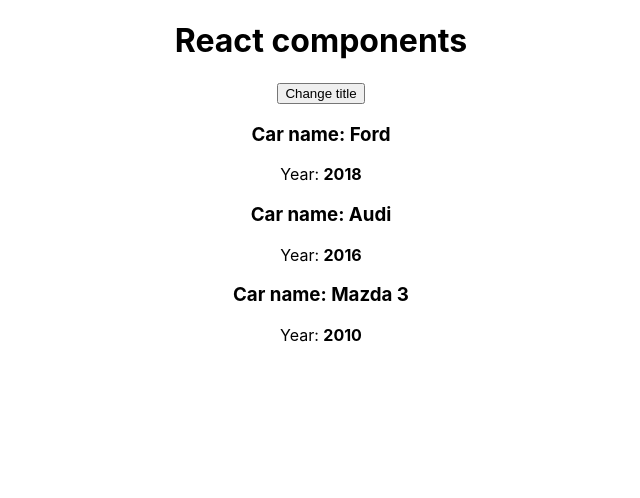
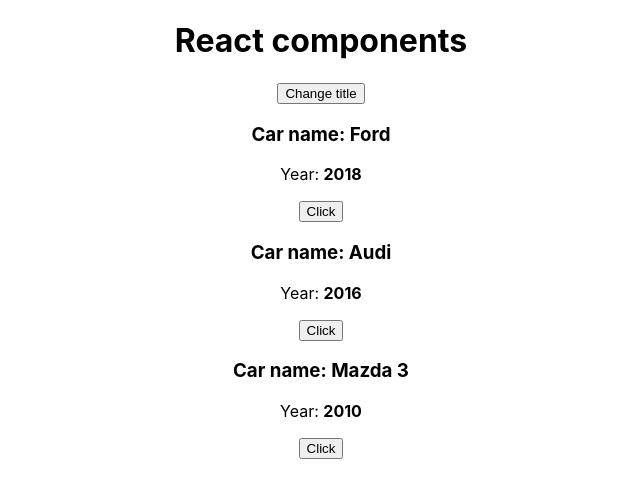
Before and after one commit to LyaFouks/React, a React (Create React App) app in the folder react-theory/: page / in a window 1280 px wide. Shown: the top 498 px of the page, without its empty margins (319-959 px from the left). Built offline with nearby package versions, Linux system fonts and the light colour scheme.

Commit message:
Passing Parameters to Function

```diff
--- a/react-theory/src/App.js
+++ b/react-theory/src/App.js
@@ -13,12 +13,7 @@
         pageTitle: 'React components'
     }
 
-    changeTitleHandler = () => {
-
-        const oldTitle = this.state.pageTitle
-
-        const newTitle = oldTitle + ' (changed)'
-
+    changeTitleHandler = (newTitle) => {
         this.setState({
             pageTitle: newTitle
         })
@@ -39,11 +34,26 @@
             <div style={divStyle}>
                 <h1>{this.state.pageTitle}</h1>
 
-                <button onClick={this.changeTitleHandler}>Change title</button>
+                <button onClick={this.changeTitleHandler.bind(this,
+                    'Changed!')}>
+                    Change title</button>
 
-                <Car name={cars[0].name} year={cars[0].year} />
-                <Car name={cars[1].name} year={cars[1].year} />
-                <Car name={cars[2].name} year={cars[2].year} />
+                <Car
+                    name={cars[0].name}
+                    year={cars[0].year}
+                    onChangeTitle={this.changeTitleHandler.bind(this,
+                        cars[0].name)}
+                />
+                <Car
+                    name={cars[1].name}
+                    year={cars[1].year}
+                    onChangeTitle={() => this.changeTitleHandler(cars[1].name)}
+                />
+                <Car
+                    name={cars[2].name}
+                    year={cars[2].year}
+                    onChangeTitle={() => this.changeTitleHandler(cars[2].name)}
+                />
             </div>
         );
     }
--- a/react-theory/src/Car/Car.js
+++ b/react-theory/src/Car/Car.js
@@ -4,7 +4,7 @@
     <div>
         <h3>Car name: {props.name}</h3>
         <p>Year: <strong>{props.year}</strong></p>
-
+        <button onClick={props.onChangeTitle}>Click</button>
 
     </div>
 )
```
